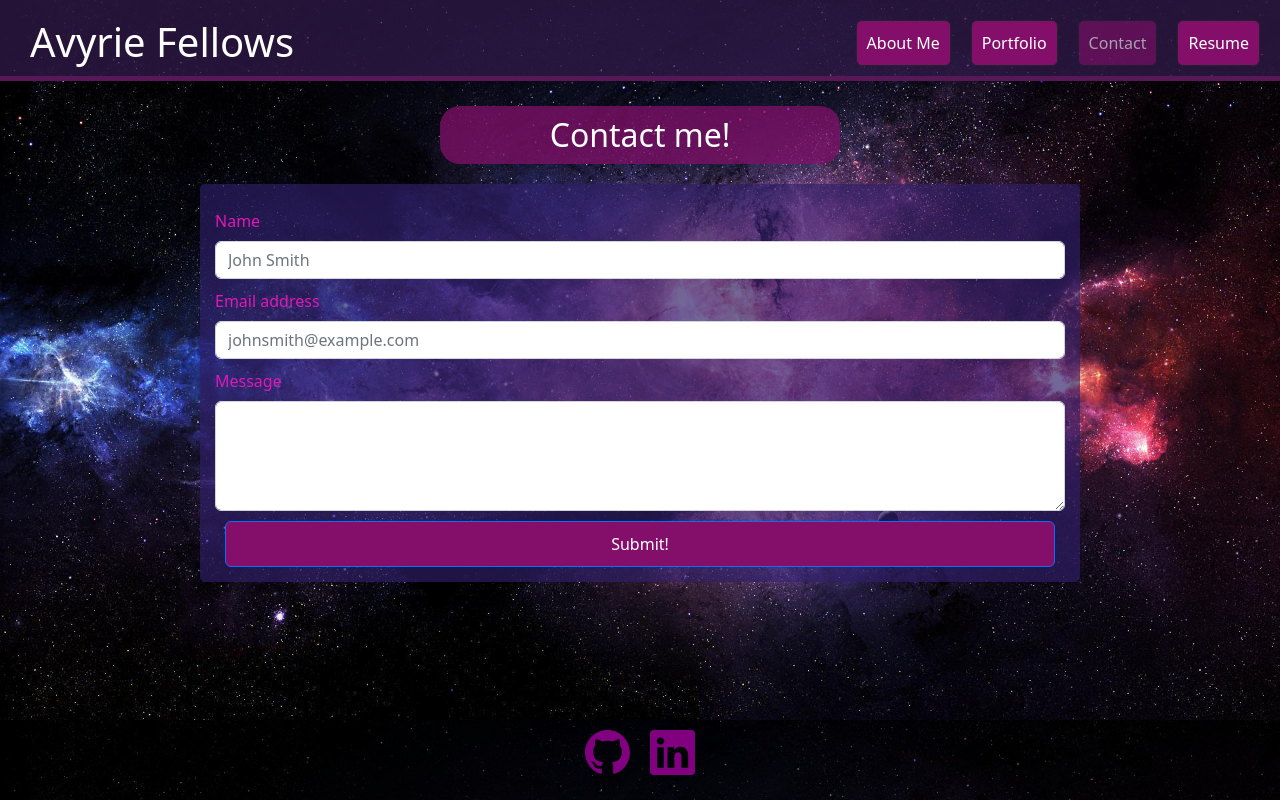
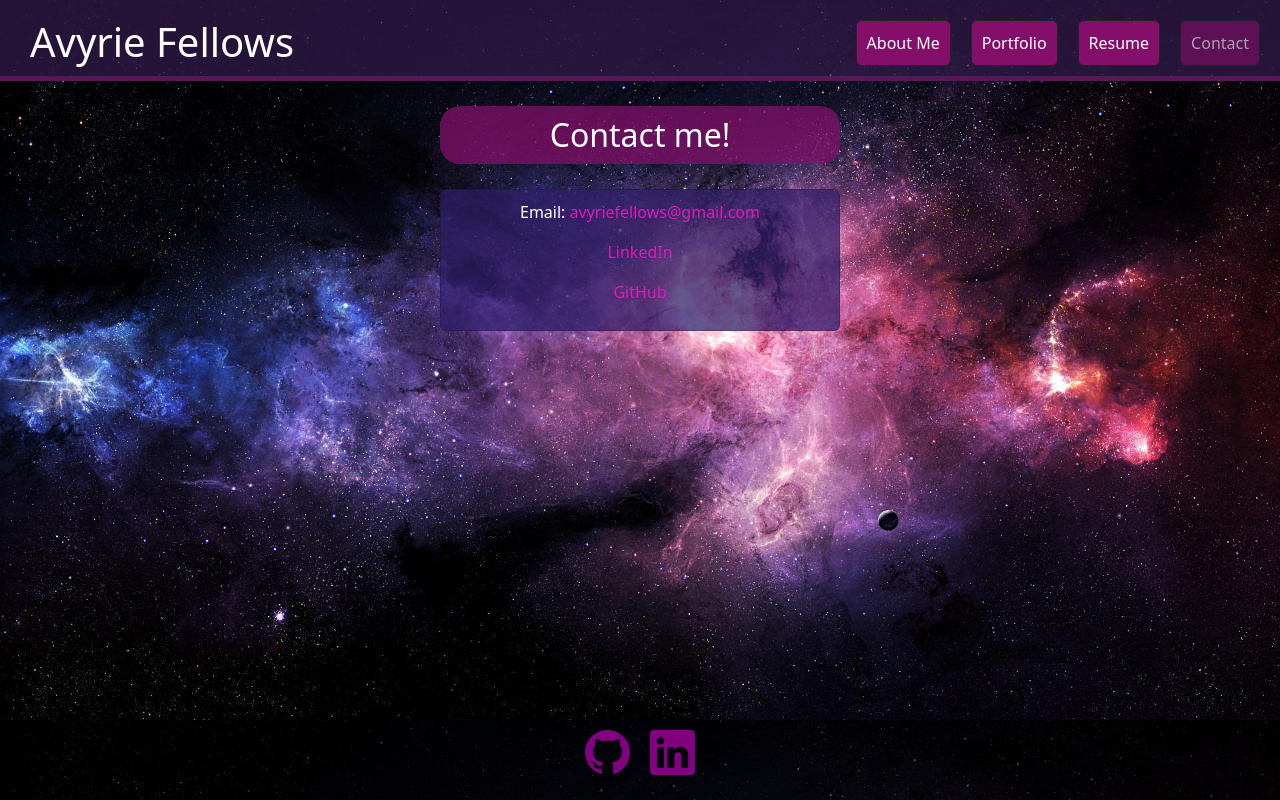
Before and after one commit to Avenix17/React-Portfolio, a React (Create React App) app: page / in a window 1280 px wide. Both pictures are taken after a click on the button "Contact". Built offline with nearby package versions, Linux system fonts and the light colour scheme.

Commit message:
Edited contact section

```diff
--- a/src/App.css
+++ b/src/App.css
@@ -196,37 +196,36 @@ h2 {
   opacity: 1;
 }
 
-.contact-me {
-  background-color: #2f1e68aa;
-  color: #e118b5;
-  display: flex;
-  flex-direction: column;
-  justify-content: center;
-  padding: 15px;
-  margin-top: 20px;
-  margin-left: 200px;
-  margin-right: 200px;
-  text-align: left;
-  border-radius: 5px;
-}
-
-.form-group {
-  margin-top: 10px;
-}
-
-label {
-  margin-bottom: 5px;
-}
-
 .resume {
   text-align: left;
   margin-bottom: 85px;
   color: white;
 }
 
-.contact {
+.contact-info {
+  flex-direction: column;
+  align-items: center;
+}
+
+.contact-me {
+  align-items: center;
+  color: white;
+  margin: auto;
+  margin-top: 25px !important;
+  padding: 10px;
   text-align: center;
-  margin: 15px;
+  width: 400px;
+  border-radius: 20px;
+}
+
+.contact-me p a {
+  text-decoration: none;
+  color: #e118b5;
+}
+
+.contact-me p a:hover {
+  text-decoration: underline;
+  color: black;
 }
 
 .view-resume {
@@ -286,15 +285,20 @@ label {
   }
 
   .contact-me {
-    width: 100%;
-    margin: 0%;
-    margin-top: 15px;
-    margin-bottom: 65px;
+    align-items: center;
+    color: white;
+    margin: auto;
+    margin-top: 25px !important;
+    padding: 10px;
+    text-align: center;
+    width: 400px;
+    border-radius: 20px;
   }
 
 }
 
 @media screen and (max-width: 768px) {
+
   .app,
   .header-info,
   main {
@@ -318,7 +322,9 @@ label {
   }
 
 
-  .customCard{width: 75%;}
+  .customCard {
+    width: 75%;
+  }
 
   .self-picture {
     width: auto;
--- a/src/components/Contact.js
+++ b/src/components/Contact.js
@@ -1,41 +1,15 @@
-import { useState } from 'react';
-import Button from 'react-bootstrap/Button';
-import Form from 'react-bootstrap/Form';
-
 
 function Contact() {
-    const [validated, setValidated] = useState(false);
-
-    const handleSubmit = (event) => {
-        const form = event.currentTarget;
-        if (form.checkValidity() === false) {
-          event.preventDefault();
-          event.stopPropagation();
-        }
-
-        setValidated(true);
-      };
-
     return (
-        <div>
+        <div className="contact-info">
             <h2>Contact me!</h2>
-            <Form className="contact-me" noValidate validated={validated} onSubmit={handleSubmit}>
-                <Form.Group className="form-group">
-                    <Form.Label>Name</Form.Label>
-                    <Form.Control className="form-control" id="name" type="text" placeholder="John Smith" required />
-                    <Form.Control.Feedback type='invalid'>Please enter a name.</Form.Control.Feedback>
-                </Form.Group>
-                <Form.Group className="form-group">
-                    <Form.Label>Email address</Form.Label>
-                    <Form.Control type="email" className="form-control" id="email" placeholder="johnsmith@example.com" required />
-                    <Form.Control.Feedback type='invalid'>Please provide a valid email.</Form.Control.Feedback>
-                </Form.Group>
-                <Form.Group className="form-group">
-                    <Form.Label>Message</Form.Label>
-                    <textarea className="form-control" id="message" rows="4" required></textarea>
-                </Form.Group>
-                <Button className="btn btn-primary" type="submit">Submit!</Button>
-            </Form>
+            <div className="resume">
+                <section className="contact-me card">
+                    <p>Email: <a href="mailto:avyriefellows@gmail.com">avyriefellows@gmail.com</a></p>
+                    <p><a href="https://www.linkedin.com/in/avyriefellows" target="_blank" rel="noopener noreferrer">LinkedIn</a></p>
+                    <p><a href="https://github.com/Avenix17" target="_blank" rel="noopener noreferrer">GitHub</a></p>
+                </section>
+            </div>
         </div>
     );
 }
--- a/src/components/Navigation.js
+++ b/src/components/Navigation.js
@@ -5,8 +5,8 @@ function Navigation(props) {
         <ul className="btn-list">
             <button className={`btn btn-dark ${currentNav === 'about' && 'btn-active'}`} onClick={() => setCurrentNav('about')}>About Me</button>
             <button className={`btn btn-dark ${currentNav === 'portfolio' && 'btn-active'}`} onClick={() => setCurrentNav('portfolio')}>Portfolio</button>
+            <button className={`btn btn-dark ${currentNav === 'resume' && 'btn-active'}`} onClick={() => setCurrentNav('resume')}>Resume</button>
             <button className={`btn btn-dark ${currentNav === 'contact' && 'btn-active'}`} onClick={() => setCurrentNav('contact')}>Contact</button>
-            <button className={`btn btn-dark ${currentNav === 'resume' && 'btn-active'}`} onClick={() => setCurrentNav('resume')}>Resume</button>
         </ul>
     );
 }
```
